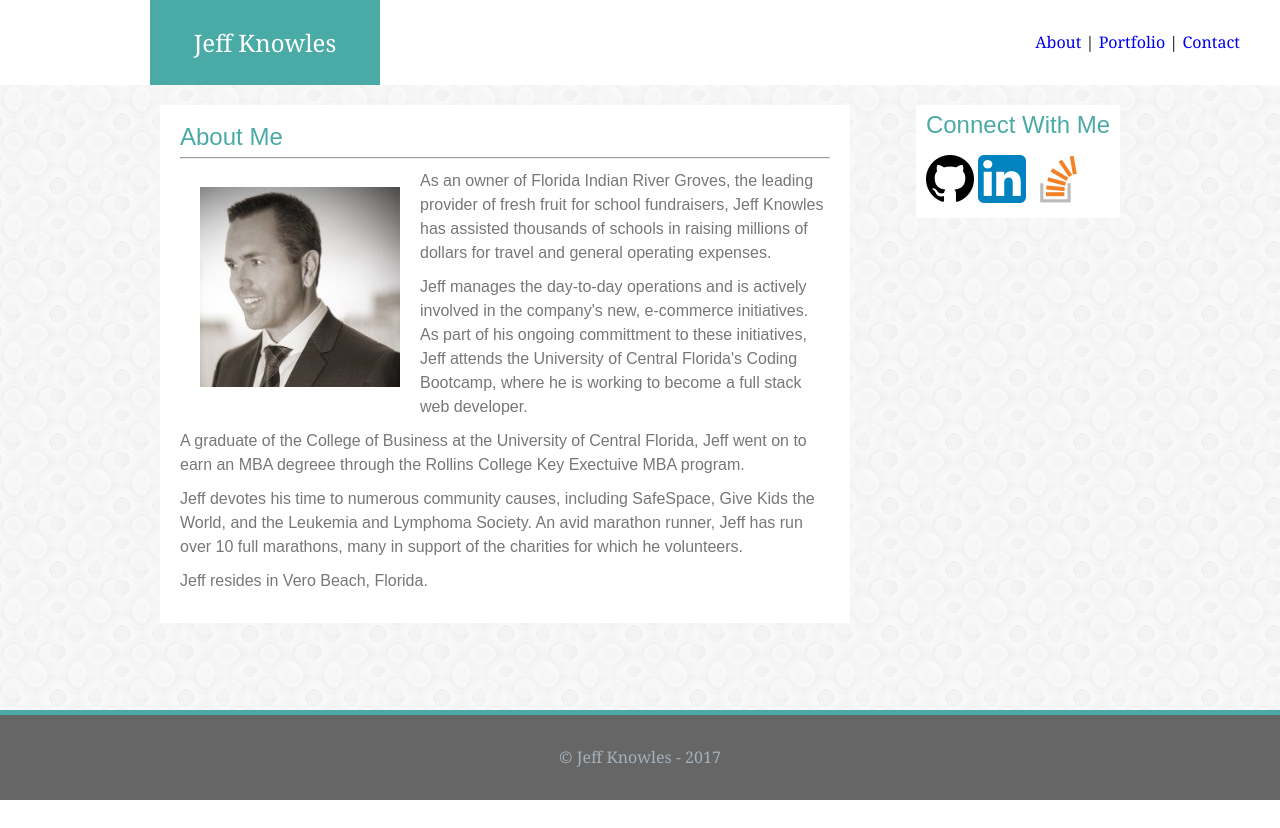
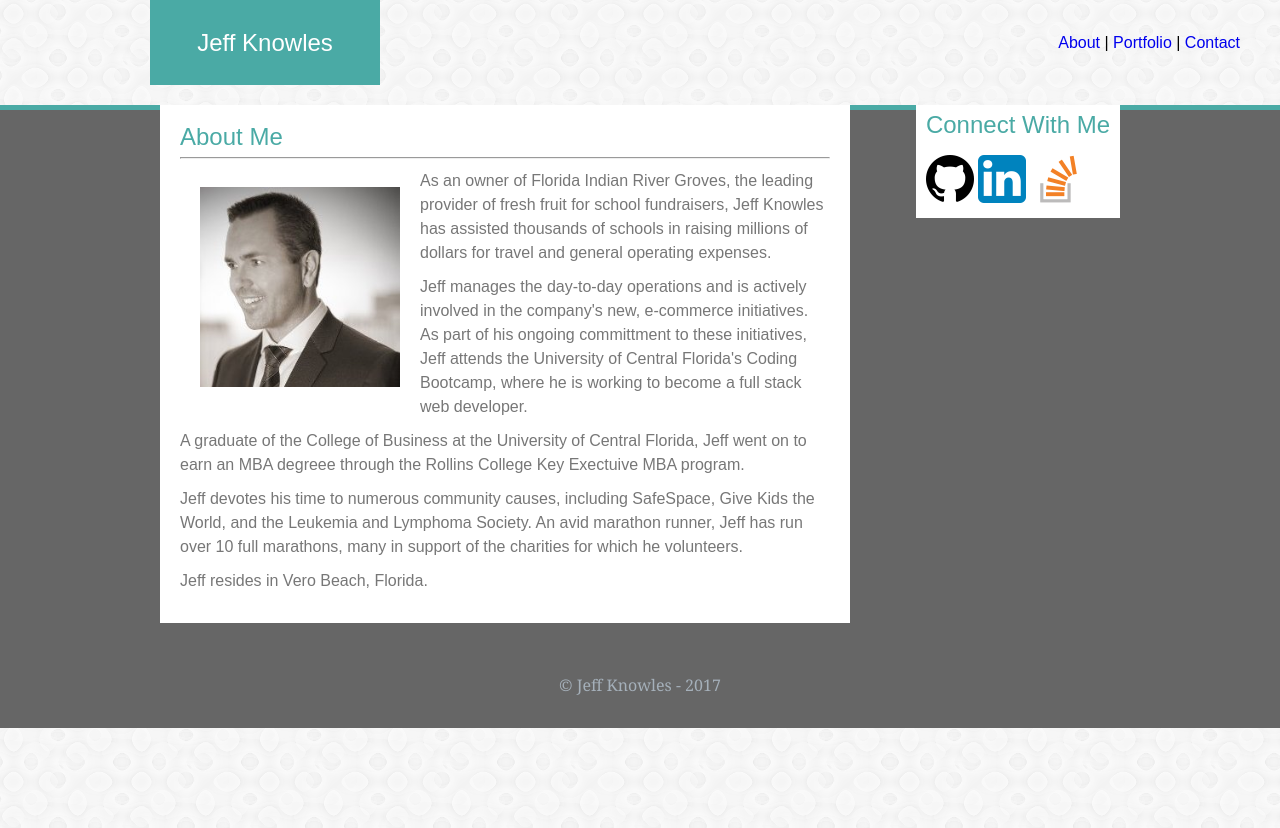
Before and after one commit to JTK0616/Basic-Portfolio, a PHP site: page /index.php in a window 1280 px wide. Before the commit the page ends 800 px from the top, so only its background shows below. Run offline with PHP 8.4, Linux system fonts and the light colour scheme.

Commit message:
Changes to Footer

```diff
--- a/assets/css/mystyle.css
+++ b/assets/css/mystyle.css
@@ -1,12 +1,13 @@
 body {
 	background-image:url('../images/confectionary.png');
 	margin: 0px;
-	margin-bottom: 90px;
+	margin-bottom: 100px;
 	padding: 0px;
 	font-family: "Arial", "Helvetica Neue", "Helvetica", "sans-serif";
 	font: #777777;
 	font-size: 16px;
 	line-height: 125%;
+}
 	}
 
 header {
@@ -59,9 +60,13 @@ textarea {
 }
 
 .container {
-	width:960px;
+	width: 100%;
+	max-width:960px;
+	clear: both;
 	margin: 0 auto;
 	padding-top: 20px;
+
+	/*margin-bottom: 90px;*/
 }
 
 .content {
@@ -124,7 +129,7 @@ textarea {
 }
 
 footer {
-	position: fixed;
+	/*position: absolute;*/
 	text-align: center;
 	bottom: 0px;
 	color: #a5b0ba;
--- a/contact.html
+++ b/contact.html
@@ -43,7 +43,12 @@
 			Email Address:<br>
 			 <input type="text" name="E-mail" id="E-mail" value="" size=60 required placeholder="Enter Your Email Address" /><br>
 
+			 <br>
+
+			 * Note:  First Name, Last Name, and Email address are required
+
 			Message:<br>
+
 			<textarea name="Message" id="Message"></textarea><br>
 
 			<input type="Submit" value="Send Email">
--- a/index.html
+++ b/index.html
@@ -60,11 +60,11 @@
 
 	</div>
 
-
 	<footer>
+	<div class="container">
 
 		&copy; Jeff Knowles - 2017
-
+	</div>
 	</footer>
 
 </body>
```
